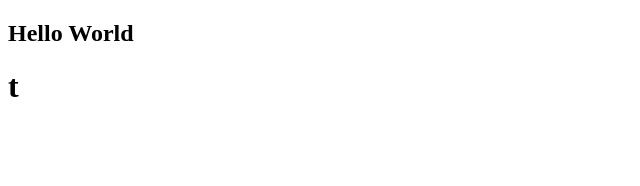
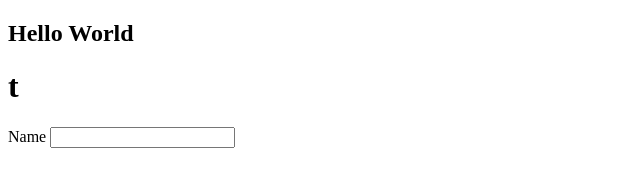
Before and after one commit to mehedywebcare/first-task, a plain HTML site: page index.html in a window 1280 px wide. Shown: the whole page, without its empty margins (0-640 px from the left). Drawn offline with Linux system fonts and the light colour scheme.

Commit message:
second add

```diff
--- a/index.html
+++ b/index.html
@@ -9,5 +9,7 @@
 <body>
     <h2>Hello World</h2>
     <h1>t</h1>
+    <label for="">Name</label>
+    <input type="text" name="" id="">
 </body>
 </html>
```
